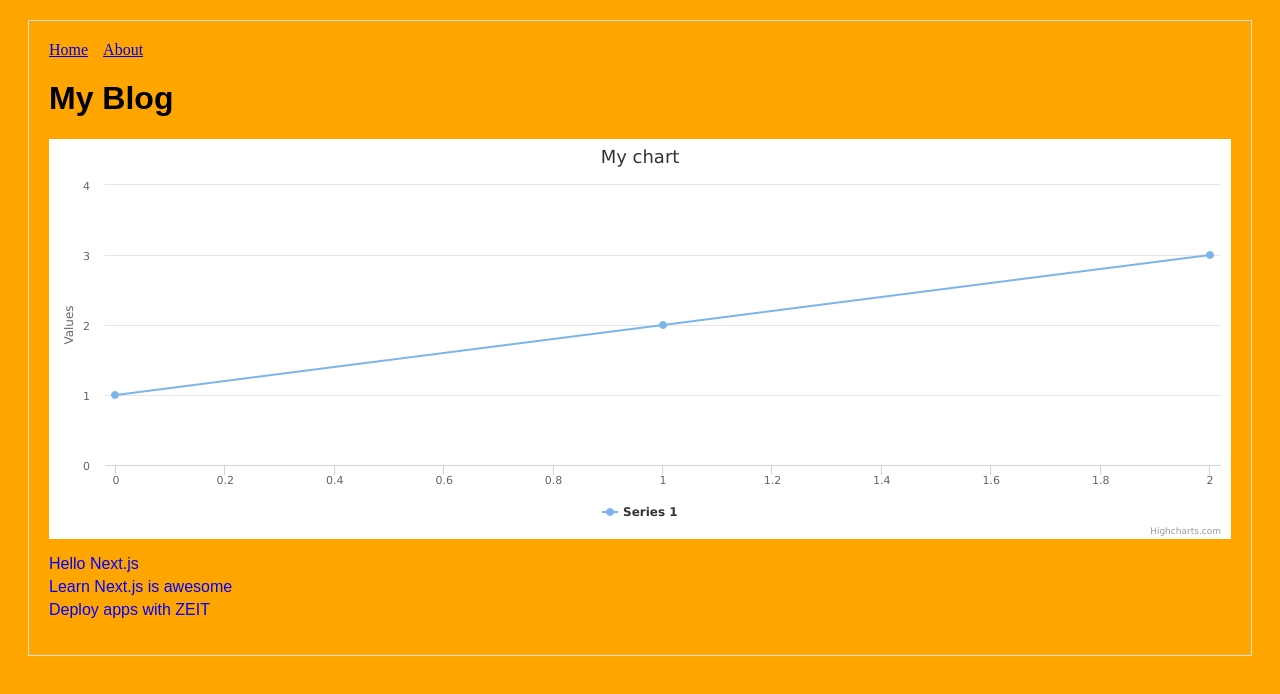
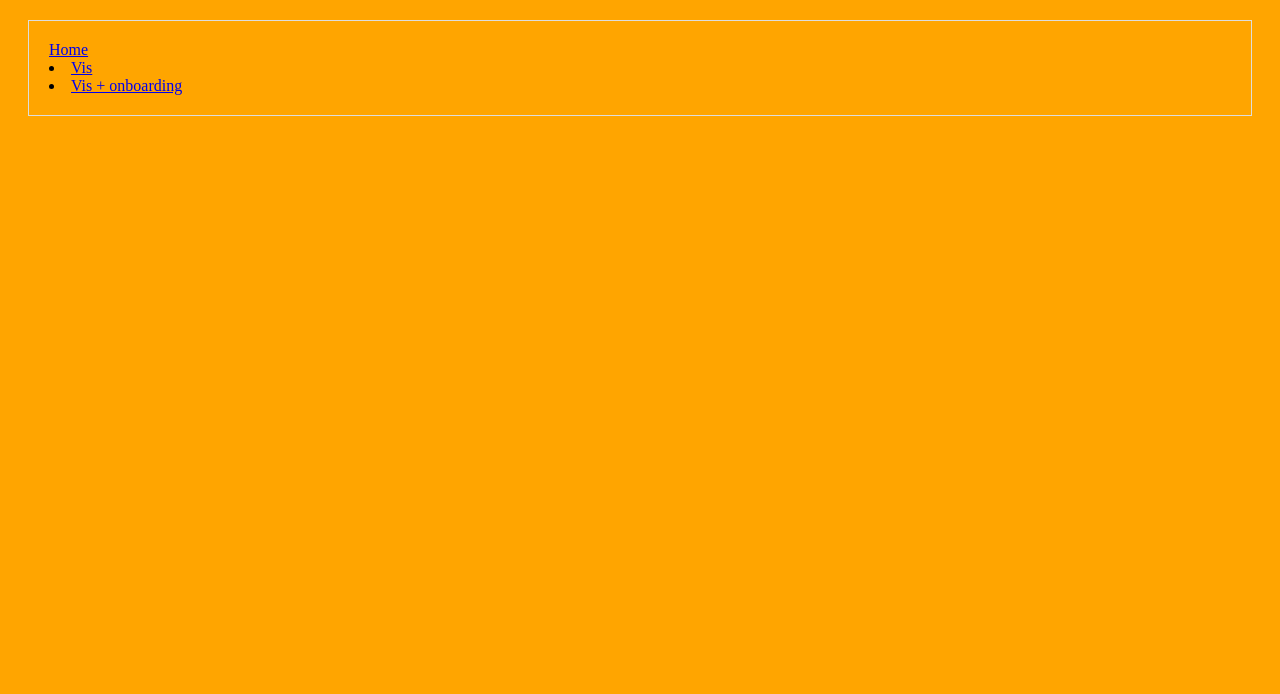
Before and after one commit to matzekFloyd/VisOnboarding, a Next.js app: page / in a window 1280 px wide. Shown: the top 694 px of the page. Built offline with nearby package versions, Linux system fonts and the light colour scheme.

Commit message:
routes restructuring

```diff
--- a/next.config.js
+++ b/next.config.js
@@ -1,11 +1,11 @@
 /* CONSTANTS */
-const BASE_URI = "/MIT/VisOnboarding";
+const BASE_URI = "/vis-onboarding";
 const ROUTES = {
     '/': {page: '/'},
-    '/about': {page: '/about'},
-    '/p/hello-nextjs': {page: '/post', query: {title: 'hello-nextjs'}},
-    '/p/learn-nextjs': {page: '/post', query: {title: 'learn-nextjs'}},
-    '/p/deploy-nextjs': {page: '/post', query: {title: 'deploy-nextjs'}},
+    '/context': {page: '/context'},
+    '/assessment': {page: '/assessment'},
+    '/p/vis': {page: '/visualisation', query: {title: 'vis'}},
+    '/p/vis-onboarding': {page: '/visualisation', query: {title: 'vis-onboarding'}},
 };
 const withSass = require('@zeit/next-sass');
 const isProd = process.env.NODE_ENV === 'production';
--- a/pages/index.js
+++ b/pages/index.js
@@ -1,67 +1,21 @@
 import Layout from '../src/components/MyLayout';
 import Link from 'next/link';
 import "../src/css/main.scss"
-import * as Highcharts from 'highcharts';
-import HighchartsReact from 'highcharts-react-official';
-
-function getPosts() {
-    return [
-        { id: 'hello-nextjs', title: 'Hello Next.js' },
-        { id: 'learn-nextjs', title: 'Learn Next.js is awesome' },
-        { id: 'deploy-nextjs', title: 'Deploy apps with ZEIT' }
-    ];
-}
-
-const options = {
-    title: {
-        text: 'My chart'
-    },
-    series: [{
-        data: [1, 2, 3]
-    }]
-};
 
 export default function Blog() {
     return (
         <Layout>
-            <h1>My Blog</h1>
-            <HighchartsReact
-                highcharts={Highcharts}
-                options={options}
-            />
-            <ul>
-                {getPosts().map(post => (
-                    <li key={post.id}>
-                        <Link href="/p/[id]" as={`/p/${post.id}`}>
-                            <a>{post.title}</a>
-                        </Link>
-                    </li>
-                ))}
-            </ul>
-            <style jsx>{`
-        h1,
-        a {
-          font-family: 'Arial';
-        }
+            <li>
+                <Link href={"/p/[id]"} as={`/p/vis`}>
+                    <a>Vis</a>
+                </Link>
+            </li>
 
-        ul {
-          padding: 0;
-        }
-
-        li {
-          list-style: none;
-          margin: 5px 0;
-        }
-
-        a {
-          text-decoration: none;
-          color: blue;
-        }
-
-        a:hover {
-          opacity: 0.6;
-        }
-      `}</style>
+            <li>
+                <Link href={"/p/[id]"} as={`/p/vis-onboarding`}>
+                    <a>Vis + onboarding </a>
+                </Link>
+            </li>
         </Layout>
     );
 }
--- a/src/components/Header.js
+++ b/src/components/Header.js
@@ -9,9 +9,6 @@ const Header = () => (
         <Link href="/">
             <a style={linkStyle}>Home</a>
         </Link>
-        <Link href="/about">
-            <a style={linkStyle}>About</a>
-        </Link>
     </div>
 );
 
```
Also changed, not shown: pages/about.js (deleted, +0 -11 lines), pages/assessment.js (added, +14 -0 lines), pages/context.js (added, +14 -0 lines), pages/onboarding.js (added, +12 -0 lines), pages/p/[id].js (+7 -6 lines), pages/visualisation.js (added, +14 -0 lines).
